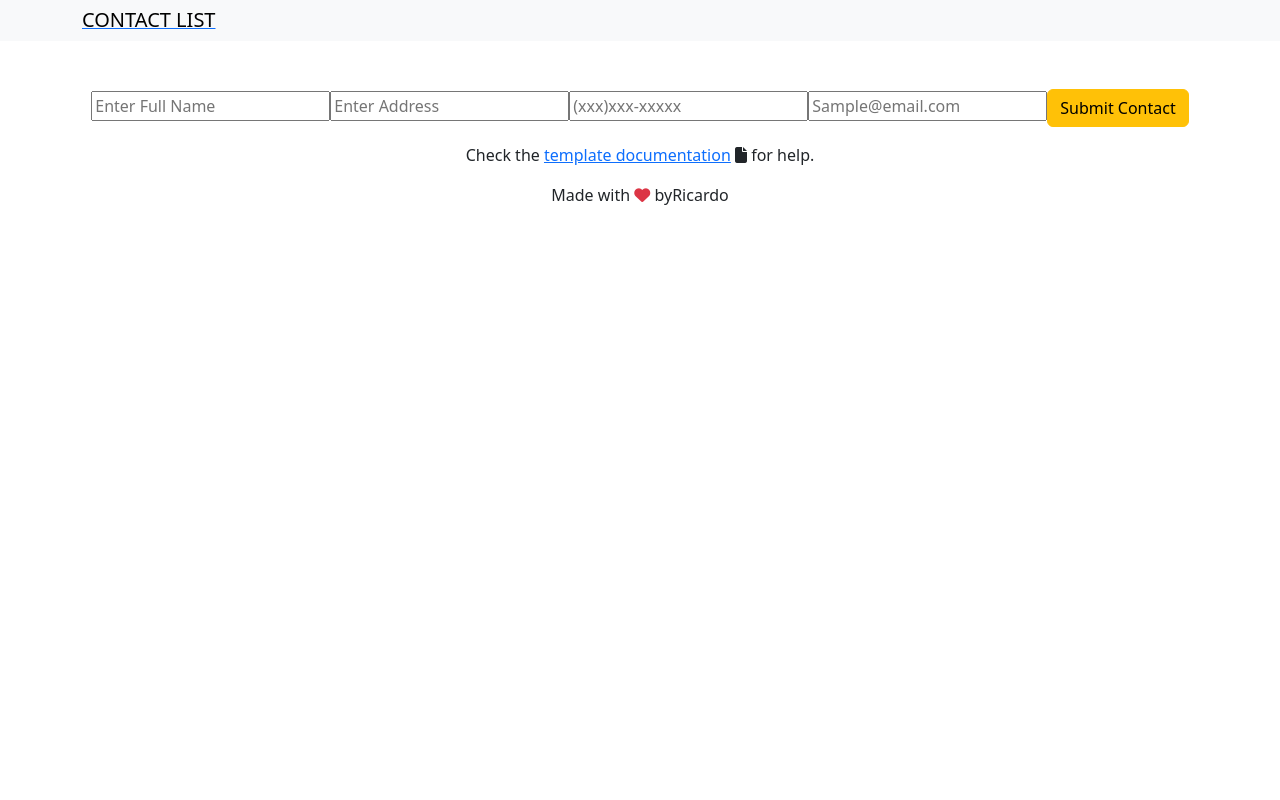
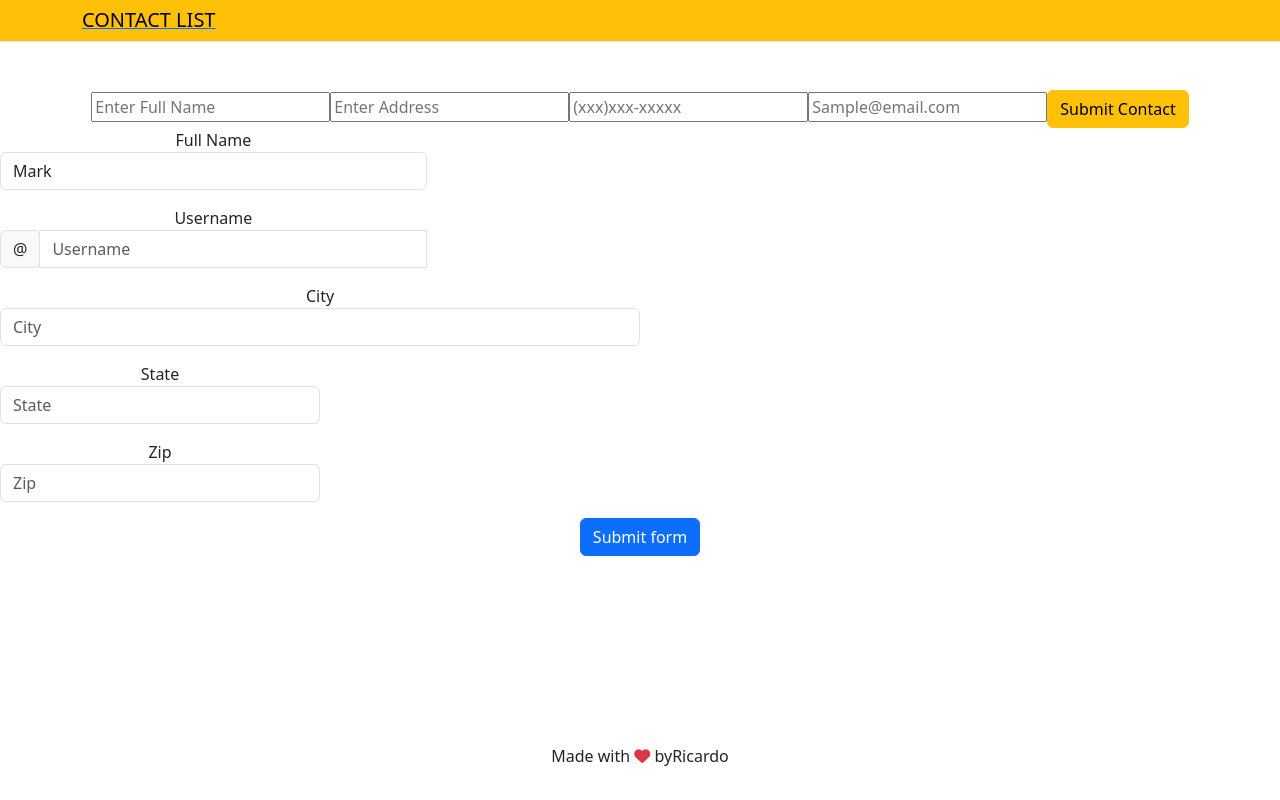
Before and after one commit to 4GeeksAcademy/Contact-List-App-Using-React-Context-RicardoLeidenz, a React (Vite) app: page /new-contact in a window 1280 px wide. Built offline with nearby package versions, Linux system fonts and the light colour scheme; no server answers.

Commit message:
Finished API functionality, adding form validation

```diff
--- a/src/components/ContactCard.jsx
+++ b/src/components/ContactCard.jsx
@@ -5,6 +5,19 @@ import useGlobalReducer from "../hooks/useGlobalReducer";
 export const ContactCard = (props) => {
     const {store, dispatch} =useGlobalReducer()
 
+	const getContacts = () => {
+		fetch(store.baseURL + "/agendas/RicardoLeidenz/contacts")
+		.then( (response)=> response.json())
+		.then(
+			(data) =>{
+				dispatch({
+					type: "set-contacts",
+					payload: data.contacts
+				})
+				setContacts(store.contacts)
+			}
+		)
+	}
     const deleteContact = async (contactID) => {
         let options = {
             method: "DELETE"
@@ -12,7 +25,10 @@ export const ContactCard = (props) => {
         try{
             console.log("Deleted ToDo:",contactID)
             await fetch(store.baseURL+"/agendas/RicardoLeidenz/contacts/"+contactID, options)
-            .then(() => console.log("Deleted tak succesfully"))
+            .then(() => {
+                console.log("Deleted tak succesfully");
+                getContacts()
+            })
         }
         catch(error){
             console.log("Error deleting contact:",error)
--- a/src/components/Footer.jsx
+++ b/src/components/Footer.jsx
@@ -1,8 +1,5 @@
 export const Footer = () => (
-	<footer className="footer mt-auto py-3 text-center">
-		<p>
-			Check the <a target="_blank" href="https://4geeks.com/docs/start/start-react-advanced">template documentation</a> <i className="fa-solid fa-file"></i> for help.
-		</p>
+	<footer className="footer mt-auto py-3 text-center fixed-bottom">
 		<p>
 			Made with <i className="fa fa-heart text-danger" /> by{"Ricardo"}
 		</p>
--- a/src/components/Navbar.jsx
+++ b/src/components/Navbar.jsx
@@ -3,14 +3,11 @@ import { Link } from "react-router-dom";
 export const Navbar = () => {
 
 	return (
-		<nav className="navbar navbar-light bg-light">
+		<nav className="navbar navbar-light bg-warning border-bottom">
 			<div className="container">
 				<Link to="/">
 					<span className="navbar-brand mb-0 h1">CONTACT LIST</span>
 				</Link>
-				<div className="ml-auto">
-
-				</div>
 			</div>
 		</nav>
 	);
--- a/src/pages/Home.jsx
+++ b/src/pages/Home.jsx
@@ -5,7 +5,6 @@ import { ContactCard } from "../components/ContactCard";
 
 export const Home = () => {
 	const {store, dispatch} =useGlobalReducer()
-	const [contacts, setContacts] = useState([])
 
 	const getAgendas = async () => {
 		await fetch(store.baseURL + "/agendas")
@@ -56,8 +55,8 @@ export const Home = () => {
 	const showContacts = () =>{
 		return(
 			<ul className="list-group">
-							{contacts.length > 0
-								? contacts.map((contact,index)=>{
+							{store.contacts.length > 0
+								? store.contacts.map((contact,index)=>{
 									return (
 										<li className="list-group-item row" key={index}>
 											<ContactCard name={contact.name} address={contact.address} phone={contact.phone} email={contact.email} contactID={contact.id}></ContactCard>
@@ -78,17 +77,16 @@ export const Home = () => {
 	)
 	return (
 		<div className="text-center mt-5">
-			<h1>CONTACT LIST</h1>
-
+			<h1 className="bg-dark border-solid w-75 m-auto text-white">CONTACT LIST</h1>
 			<Link to="/new-contact" >
 				<button
-					className="btn btn-primary"
+					className="btn btn-primary m-5 btn-lg"
 					onClick={()=> {console.log("All contacts: ", store.contacts)}}
 				>
 					Add New Contact
 				</button>
 			</Link>
-			<div className="row justify-content-center">
+			<div className="row justify-content-center bg-light py-5">
 				<div className="col-8">
 					{showContacts()}
 				</div>
--- a/src/pages/NewContact.jsx
+++ b/src/pages/NewContact.jsx
@@ -23,6 +23,7 @@ export const NewContact = () => {
     }
 
     const postContact = async () => {
+        if ((name != "")&&(phone != "")&&(address != "")&&(email != "")){
             let options = {
                 method: "POST",
                 headers: {"content-type":"application/json"},
@@ -49,6 +50,7 @@ export const NewContact = () => {
                 }
             )
         }
+    }
 
     useEffect(
         () => {
@@ -57,31 +59,94 @@ export const NewContact = () => {
     )
     return (
         <div className="text-center mt-5">
+            <form class="needs-validation" novalidate>
                 <input
                     type="text"
                     placeholder="Enter Full Name"
                     onChange={e => setName(e.target.value)}
                     value={name}
+                    required
                 />
                 <input
                     type="text"
                     placeholder="Enter Address"
                     onChange={e => setAddress(e.target.value)}
                     value={address}
+                    required
                 />
                 <input
                     type="tel"
                     placeholder="(xxx)xxx-xxxxx"
                     onChange={e => setPhone(e.target.value)}
                     value={phone}
+                    required
                 />
                 <input
                     type="email"
                     placeholder="Sample@email.com"
                     onChange={e => setEmail(e.target.value)}
                     value={email}
+                    required
                 />
                 <button type="button" onClick={()=>postContact()} className="btn btn-warning">Submit Contact</button>
+            </form>
+
+
+            <form class="needs-validation" novalidate>
+                <div class="form-row">
+                    <div class="col-md-4 mb-3">
+                        <label for="validationTooltip01">Full Name</label>
+                        <input
+                            type="text"
+                            class="form-control"
+                            id="validationTooltip01"
+                            placeholder="First name"
+                            value="Mark"
+                            required/>
+
+                        <div class="valid-tooltip">
+                            Looks good!
+                        </div>
+                    </div>
+
+                    <div class="col-md-4 mb-3">
+                    <label for="validationTooltipUsername">Username</label>
+                    <div class="input-group">
+                        <div class="input-group-prepend">
+                        <span class="input-group-text" id="validationTooltipUsernamePrepend">@</span>
+                        </div>
+                        <input type="text" class="form-control" id="validationTooltipUsername" placeholder="Username" aria-describedby="validationTooltipUsernamePrepend" required/>
+                        <div class="invalid-tooltip">
+                        Please choose a unique and valid username.
+                        </div>
+                    </div>
+                    </div>
+                </div>
+                <div class="form-row">
+                    <div class="col-md-6 mb-3">
+                    <label for="validationTooltip03">City</label>
+                    <input type="text" class="form-control" id="validationTooltip03" placeholder="City" required/>
+                    <div class="invalid-tooltip">
+                        Please provide a valid city.
+                    </div>
+                    </div>
+                    <div class="col-md-3 mb-3">
+                    <label for="validationTooltip04">State</label>
+                    <input type="text" class="form-control" id="validationTooltip04" placeholder="State" required/>
+                    <div class="invalid-tooltip">
+                        Please provide a valid state.
+                    </div>
+                    </div>
+                    <div class="col-md-3 mb-3">
+                    <label for="validationTooltip05">Zip</label>
+                    <input type="text" class="form-control" id="validationTooltip05" placeholder="Zip" required/>
+                    <div class="invalid-tooltip">
+                        Please provide a valid zip.
+                    </div>
+                    </div>
+                </div>
+                <button class="btn btn-primary">Submit form</button>
+            </form>
         </div>
     );
 };
```
Lines whose indentation alone changed are shown as unchanged.
